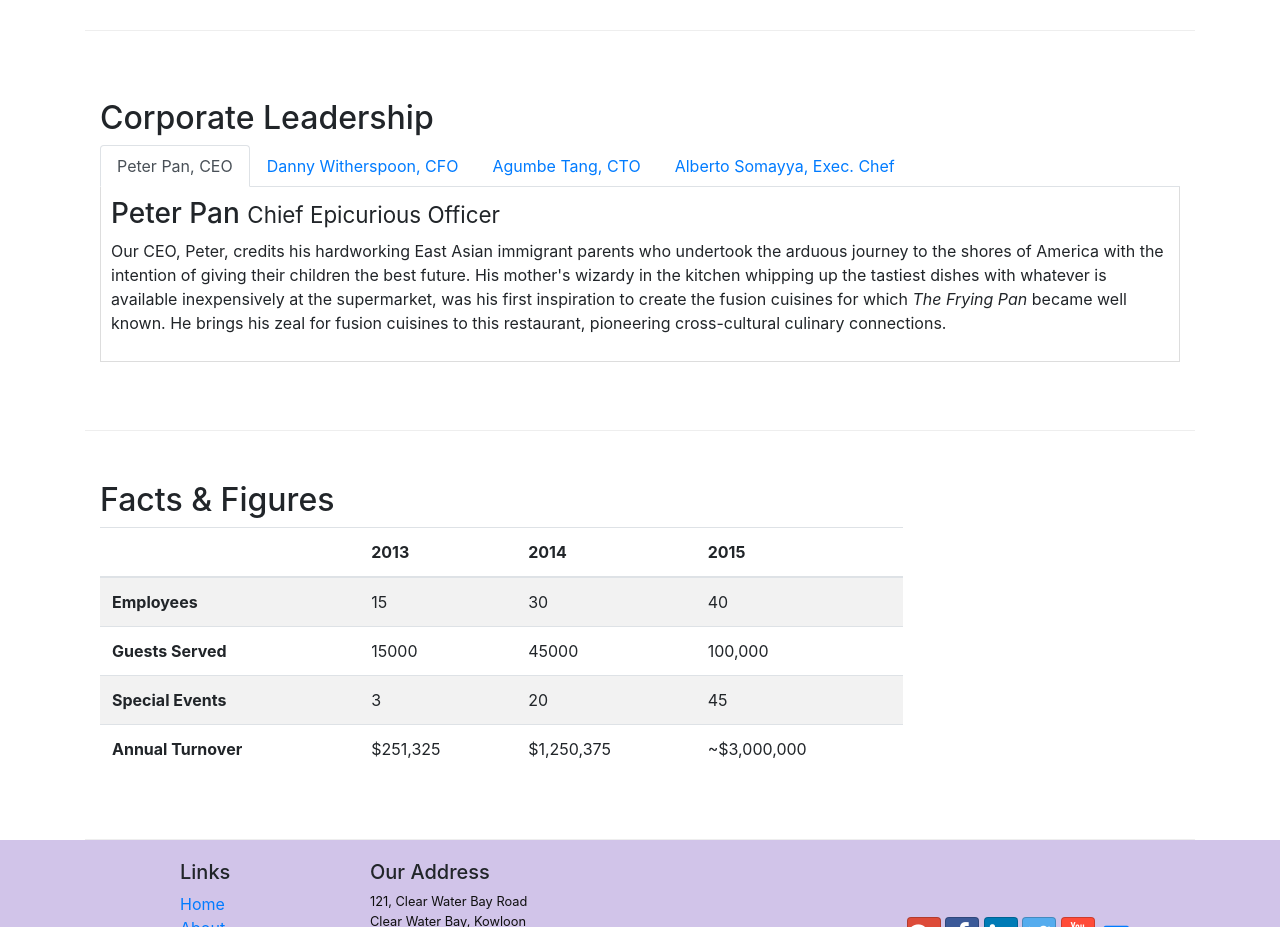
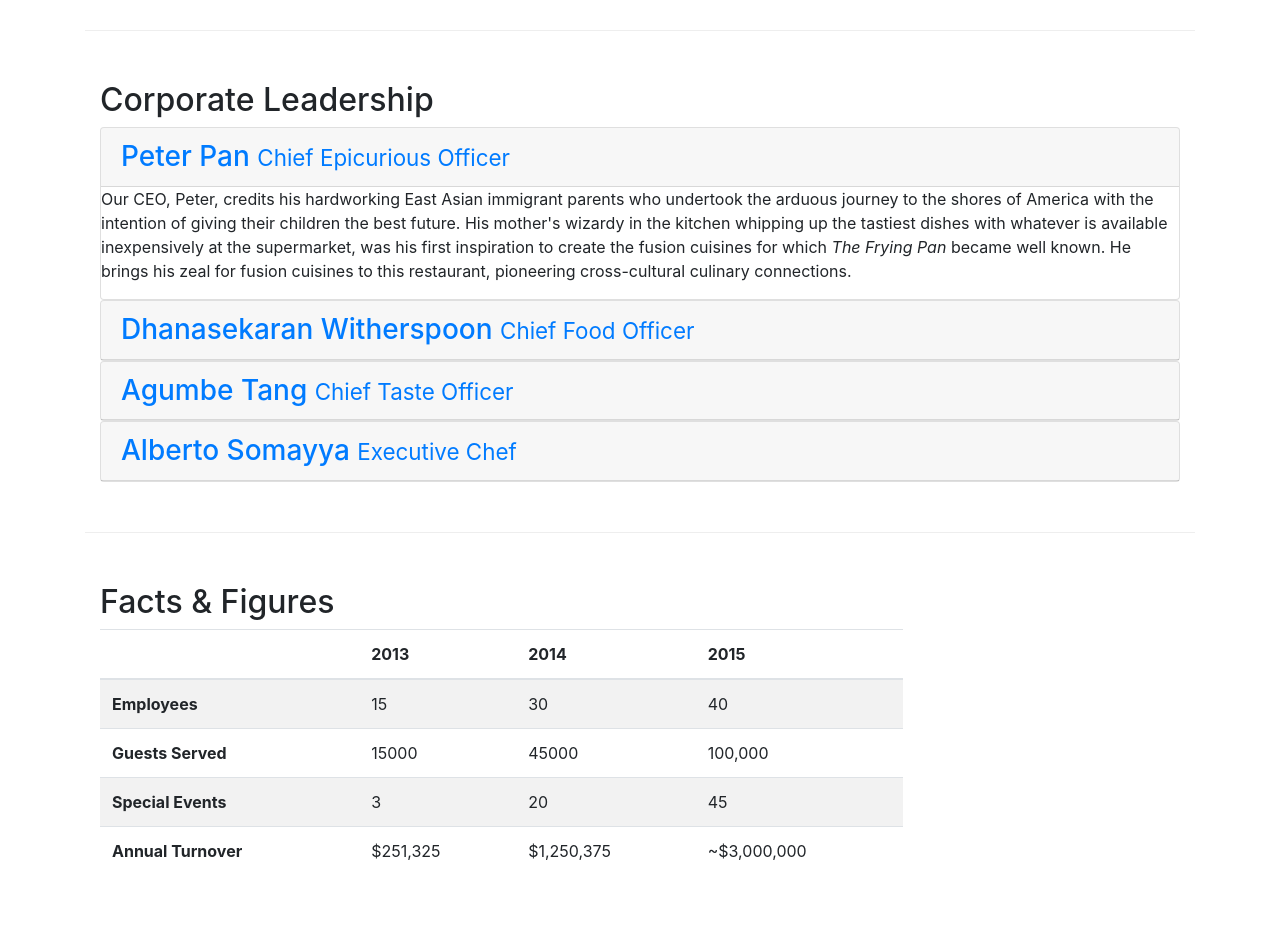
Before and after one commit to tangshane/conFusion, a website: page aboutus.html in a window 1280 px wide. Shown: the part 880-1807 px from the top of the page. Drawn offline with nearby package versions, Linux system fonts and the light colour scheme.

Commit message:
Accordion

```diff
--- a/aboutus.html
+++ b/aboutus.html
@@ -102,7 +102,7 @@
         <div class="row row-content align-items-center">
             <div class="col-12">
                 <h2>Corporate Leadership</h2>
-                <ul class="nav nav-tabs">
+                <!--<ul class="nav nav-tabs">
                     <li class="nav-item">
                       <a class="nav-link active" href="#peter"
                         role="tab" data-toggle="tab">Peter Pan, CEO</a>
@@ -119,23 +119,63 @@
                       <a class="nav-link" href="#alberto" role="tab"
                         data-toggle="tab">Alberto Somayya, Exec. Chef</a>
                     </li>
-                </ul>
-                <div class="tab-content">
-                    <div role="tabpanel" class="tab-pane fade show active" id="peter">
-                        <h3>Peter Pan <small>Chief Epicurious Officer</small></h3>
-                        <p class="hidden-xs-down">Our CEO, Peter, credits his hardworking East Asian immigrant parents who undertook the arduous journey to the shores of America with the intention of giving their children the best future. His mother's wizardy in the kitchen whipping up the tastiest dishes with whatever is available inexpensively at the supermarket, was his first inspiration to create the fusion cuisines for which <em>The Frying Pan</em> became well known. He brings his zeal for fusion cuisines to this restaurant, pioneering cross-cultural culinary connections.</p>
+                </ul> -->
+                <div id="accordion" role="tablist">
+                    <div class="card">
+                        <div class="card-header" role="tab" id="peterhead">
+                            <h3 class="mb-0">
+                                <a data-toggle="collapse" data-parent="#accordion" href="#peter">
+                                Peter Pan <small>Chief Epicurious Officer</small>
+                                </a>
+                            </h3>
+                        </div>
+                       <div role="tabpanel" class="collapse show" id="peter">
+                            <div class="card-block">
+                            <p class="hidden-xs-down">Our CEO, Peter, credits his hardworking East Asian immigrant parents who undertook the arduous journey to the shores of America with the intention of giving their children the best future. His mother's wizardy in the kitchen whipping up the tastiest dishes with whatever is available inexpensively at the supermarket, was his first inspiration to create the fusion cuisines for which <em>The Frying Pan</em> became well known. He brings his zeal for fusion cuisines to this restaurant, pioneering cross-cultural culinary connections.</p>
+                            </div>
+                        </div>
                     </div>
-                    <div role="tabpanel" class="tab-pane fade" id="danny">
-                        <h3>Dhanasekaran Witherspoon <small>Chief Food Officer</small></h3>
-                        <p class="hidden-xs-down">Our CFO, Danny, as he is affectionately referred to by his colleagues, comes from a long established family tradition in farming and produce. His experiences growing up on a farm in the Australian outback gave him great appreciation for varieties of food sources. As he puts it in his own words, <em>Everything that runs, wins, and everything that stays, pays!</em></p>
+                    <div class="card">
+                        <div class="card-header" role="tab" id="dannyhead">
+                            <h3 class="mb-0">
+                                <a class="collapsed" data-toggle="collapse" data-parent="#accordion" href="#danny">
+                                Dhanasekaran Witherspoon <small>Chief Food Officer</small>
+                                </a>
+                            </h3>
+                        </div>
+                        <div role="tabpanel" class="collapse" id="danny">
+                            <div class="card-block">
+                            <p class="hidden-xs-down">Our CFO, Danny, as he is affectionately referred to by his colleagues, comes from a long established family tradition in farming and produce. His experiences growing up on a farm in the Australian outback gave him great appreciation for varieties of food sources. As he puts it in his own words, <em>Everything that runs, wins, and everything that stays, pays!</em></p>
+                            </div>
+                        </div>
                     </div>
-                    <div role="tabpanel" class="tab-pane fade" id="agumbe">
-                        <h3>Agumbe Tang <small>Chief Taste Officer</small></h3>
-                        <p class="hidden-xs-down">Blessed with the most discerning gustatory sense, Agumbe, our CTO, personally ensures that every dish that we serve meets his exacting tastes. Our chefs dread the tongue lashing that ensues if their dish does not meet his exacting standards. He lives by his motto, <em>You click only if you survive my lick.</em></p>
+                    <div class="card">
+                        <div class="card-header" role="tab" id="agumbehead">
+                            <h3 class="mb-0">
+                                <a class="collapsed" data-toggle="collapse" data-parent="#accordion" href="#agumbe">
+                                Agumbe Tang <small>Chief Taste Officer</small>
+                                </a>
+                            </h3>
+                        </div>
+                        <div role="tabpanel" class="collapse" id="agumbe">
+                            <div class="card-block">
+                            <p class="hidden-xs-down">Blessed with the most discerning gustatory sense, Agumbe, our CTO, personally ensures that every dish that we serve meets his exacting tastes. Our chefs dread the tongue lashing that ensues if their dish does not meet his exacting standards. He lives by his motto, <em>You click only if you survive my lick.</em></p>
+                            </div>
+                        </div>
                     </div>
-                    <div role="tabpanel" class="tab-pane fade" id="alberto">
-                        <h3>Alberto Somayya <small>Executive Chef</small></h3>
-                        <p class="hidden-xs-down">Award winning three-star Michelin chef with wide International experience having worked closely with whos-who in the culinary world, he specializes in creating mouthwatering Indo-Italian fusion experiences. He says, <em>Put together the cuisines from the two craziest cultures, and you get a winning hit! Amma Mia!</em></p>
+                    <div class="card">
+                        <div class="card-header" role="tab" id="albertohead">
+                            <h3 class="mb-0">
+                                <a class="collapsed" data-toggle="collapse" data-parent="#accordion" href="#alberto">
+                                Alberto Somayya <small>Executive Chef</small>
+                                </a>
+                            </h3>
+                        </div>
+                        <div role="tabpanel" class="collapse" id="alberto">
+                            <div class="card-block">
+                            <p class="hidden-xs-down">Award winning three-star Michelin chef with wide International experience having worked closely with whos-who in the culinary world, he specializes in creating mouthwatering Indo-Italian fusion experiences. He says, <em>Put together the cuisines from the two craziest cultures, and you get a winning hit! Amma Mia!</em></p>
+                            </div>
+                        </div>
                     </div>
                 </div>
             </div>
```
